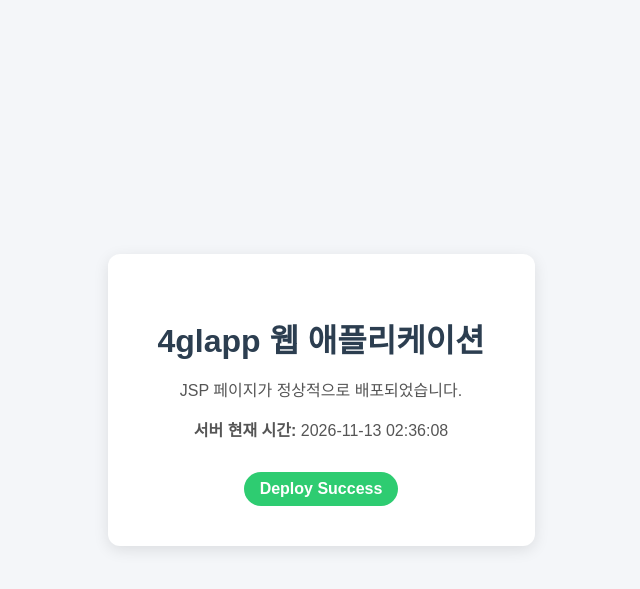
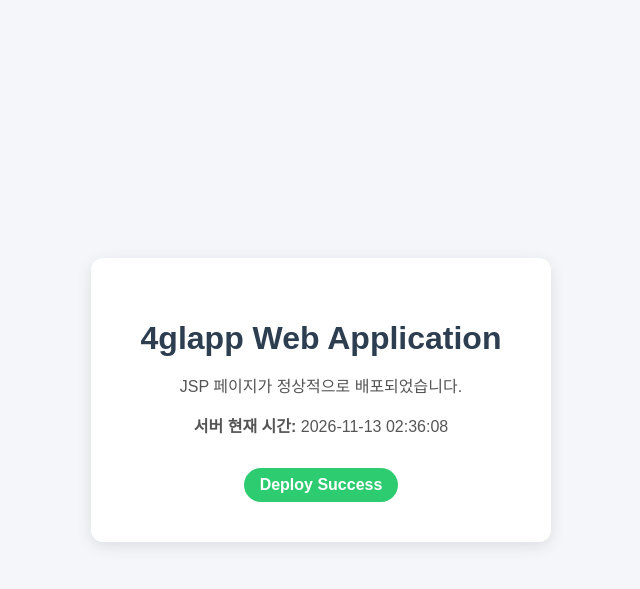
Before and after one commit to hyeona-jeong/my4glapp, a Java web app: page / in a window 1280 px wide. Shown: the top 589 px of the page, without its empty margins (319-959 px from the left). Run offline with Tomcat 11, a stand-in JSP engine, Linux system fonts and the light colour scheme.

Commit message:
261117-1

```diff
--- a/src/main/webapp/index.jsp
+++ b/src/main/webapp/index.jsp
@@ -41,7 +41,7 @@
 </head>
 <body>
     <div class="card">
-        <h1>4glapp 웹 애플리케이션</h1>
+        <h1>4glapp Web Application</h1>
         <p>JSP 페이지가 정상적으로 배포되었습니다.</p>
         <p><strong>서버 현재 시간:</strong> <%= now %></p>
         <div class="badge">Deploy Success</div>
```
